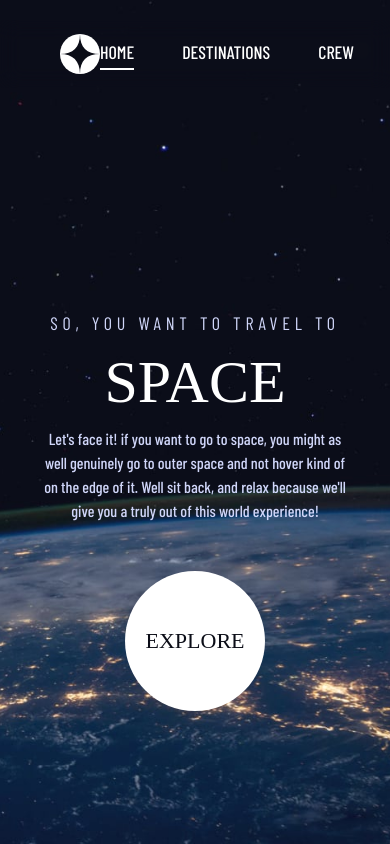
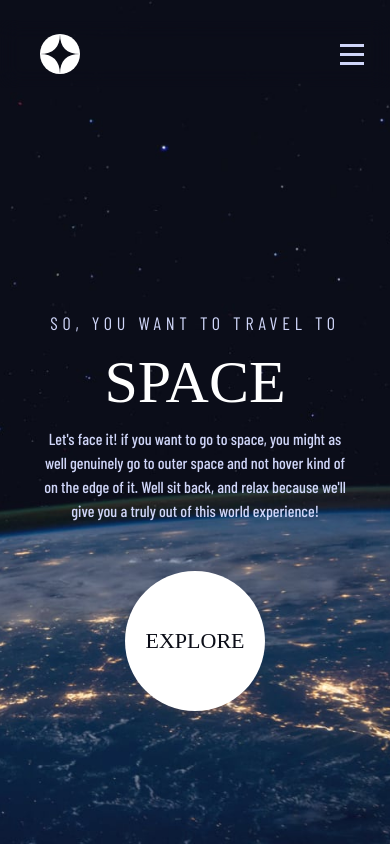
Before and after one commit to NikolozKereselidze/Space-Tourism, a React (Vite) app: page /home in a window 390 px wide. Built offline with nearby package versions, Linux system fonts and the light colour scheme; a web font is replaced by a local one.

Commit message:
feat: add mobile navigation

```diff
--- a/src/components/Navbar/Navbar.module.css
+++ b/src/components/Navbar/Navbar.module.css
@@ -30,3 +30,60 @@
   margin-left: 6rem;
   width: 4rem;
 }
+
+.open,
+.close {
+  display: none;
+  visibility: hidden;
+  opacity: 0;
+}
+
+.hide {
+  display: none;
+  visibility: hidden;
+  opacity: 0;
+  pointer-events: none;
+}
+
+@media (max-width: 768px) {
+  .open,
+  .close {
+    visibility: visible;
+    opacity: 1;
+    display: inline-block;
+    background-color: transparent;
+    border: none;
+    cursor: pointer;
+  }
+
+  .open {
+    margin-right: 2rem;
+  }
+  .close {
+    position: fixed;
+    top: 4rem;
+    right: 4rem;
+  }
+
+  .logo {
+    margin-left: 4rem;
+  }
+
+  .navigation {
+    display: none;
+  }
+
+  .responsiveNav {
+    display: flex;
+    flex-direction: column;
+    justify-content: center;
+    align-items: center;
+    height: 100vh;
+    width: 100vw;
+    margin-right: 0;
+  }
+
+  .removePad {
+    padding: 0;
+  }
+}
--- a/src/components/Navbar/Navbar.tsx
+++ b/src/components/Navbar/Navbar.tsx
@@ -1,26 +1,44 @@
 import { NavLink } from "react-router-dom";
 import styles from "./Navbar.module.css";
+import { useRef, useState } from "react";
 
 const navigations: string[] = ["Home", "Destinations", "Crew", "Technology"];
 
 const Navbar = () => {
+  const [navOpen, setNavOpen] = useState(false);
+  const navRef = useRef<HTMLElement | null>(null);
+
+  const toggleNav = () => {
+    setNavOpen((prev) => !prev);
+    navRef.current?.classList.toggle(`${styles.responsiveNav}`);
+  };
+
   return (
-    <div className={styles.navContainer}>
+    <header className={`${styles.navContainer} ${navOpen && styles.removePad}`}>
       <div className={styles.navWrapper}>
         <img
           src="/assets/shared/logo.svg"
           alt="Website logo"
-          className={styles.logo}
+          className={`${styles.logo} ${navOpen ? styles.hide : ""}`}
         />
-        <div className={styles.navigation}>
+        <button
+          className={`${!navOpen && styles.open} ${navOpen ? styles.hide : ""}`}
+          onClick={toggleNav}
+        >
+          <img src="/assets/shared/icon-hamburger.svg" alt="open icon" />
+        </button>
+        <nav className={styles.navigation} ref={navRef}>
           {navigations.map((navigation: string) => (
             <NavLink key={navigation} to={`/${navigation.toLowerCase()}`}>
               {navigation}
             </NavLink>
           ))}
-        </div>
+          <button className={styles.close} onClick={toggleNav}>
+            <img src="/assets/shared/icon-close.svg" alt="close icon" />
+          </button>
+        </nav>
       </div>
-    </div>
+    </header>
   );
 };
 
```
